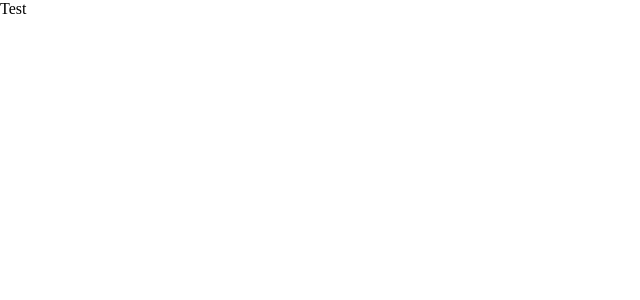
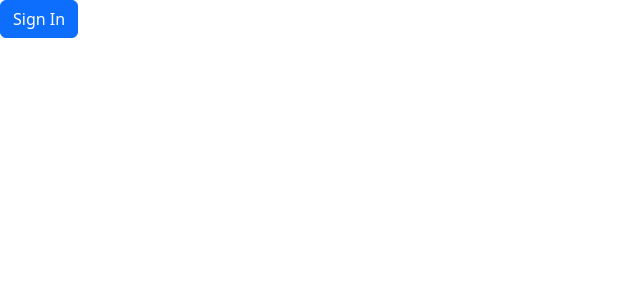
Before and after one commit to hassankhalil33/bankera-frontend, a React (Create React App) app: page / in a window 1280 px wide. Shown: the top 300 px of the page, without its empty margins (0-640 px from the left). Built offline with nearby package versions, Linux system fonts and the light colour scheme.

Commit message:
Created Custom Button Component

```diff
--- a/package.json
+++ b/package.json
@@ -6,6 +6,7 @@
     "@testing-library/jest-dom": "^5.17.0",
     "@testing-library/react": "^13.4.0",
     "@testing-library/user-event": "^13.5.0",
+    "bootstrap": "^5.3.3",
     "react": "^18.2.0",
     "react-dom": "^18.2.0",
     "react-scripts": "5.0.1",
--- a/src/App.jsx
+++ b/src/App.jsx
@@ -1,14 +1,16 @@
 import React from 'react';
-import ReactDOM from 'react-dom/client';
-import './App.css';
+import "bootstrap/dist/css/bootstrap.css";
+import Button from './components/Button';
+
+const handleClick = () => {
+  console.log("Clicked");
+}
 
 function App() {
   return (
-    <div className="App">
-      <p>
-        Test
-      </p>
-    </div>
+    <Button click={handleClick} type={"primary"}>
+      Sign In
+    </Button>
   );
 }
 
--- /dev/null
+++ b/src/components/Button.jsx
@@ -0,0 +1,15 @@
+import React from "react";
+
+const Button = ({ children, type, click }) => {
+  return (
+    <button
+      className={"btn btn-" + type}
+      onClick={click}
+    >
+      {children}
+    </button>
+  )
+};
+
+
+export default Button
```
Also changed, not shown: src/screens/LoginPage.jsx (added, +12 -0 lines), 1 other file (tests, documents, lock files or other folders).
